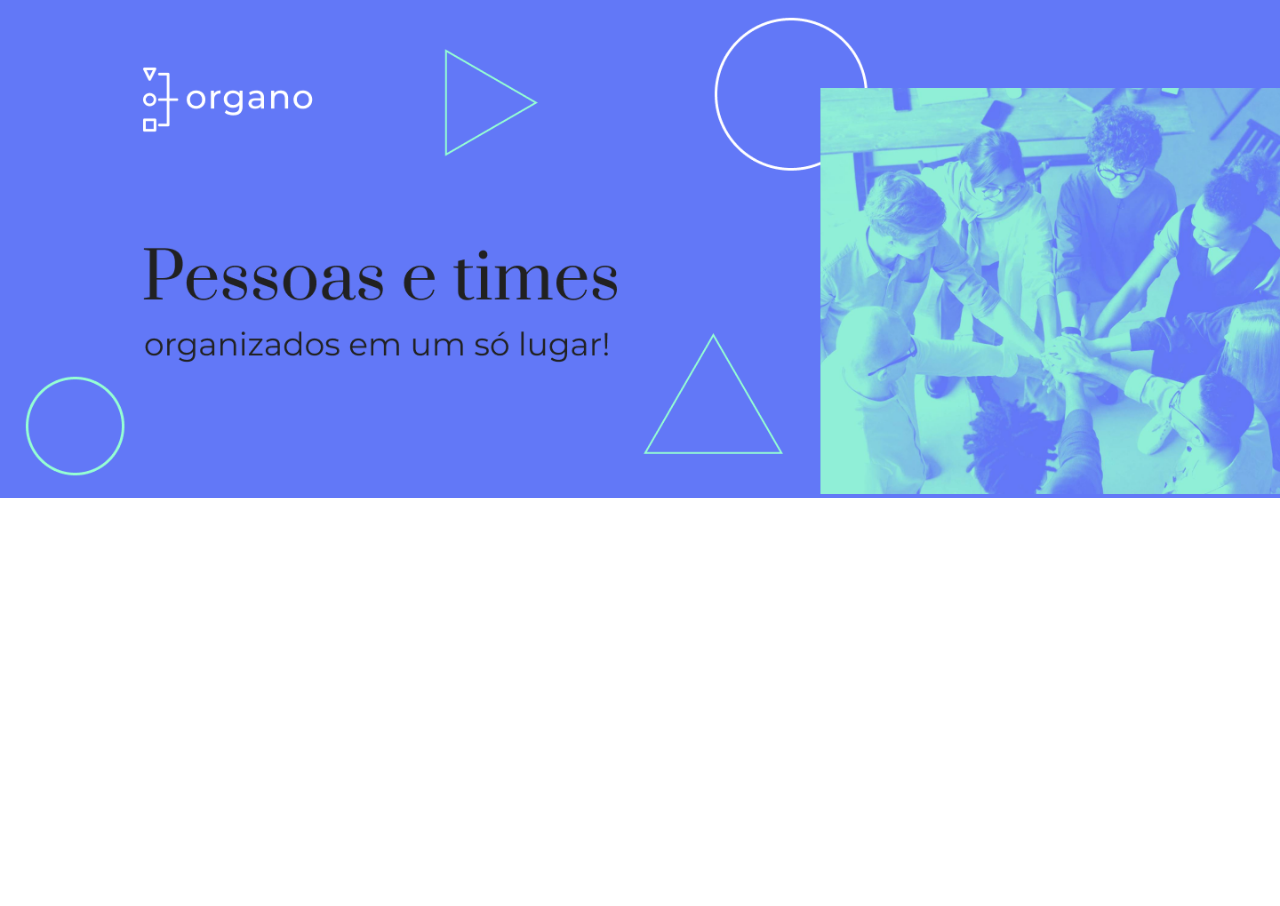
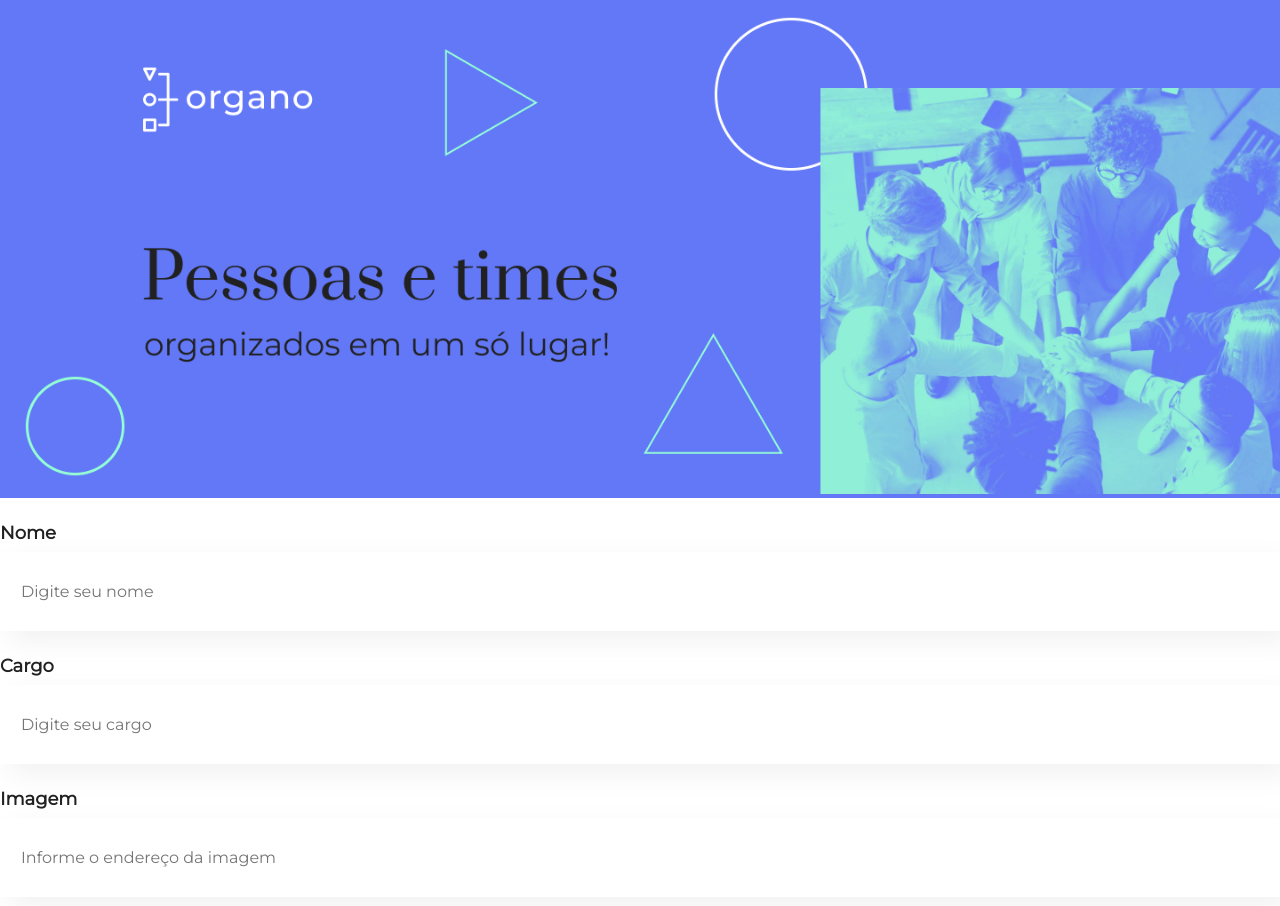
Before and after one commit to jeff-pedro/learn-react-organo, a JavaScript app: page / in a window 1280 px wide. Shown: the top 906 px of the page. Before the commit the page ends 800 px from the top, so only its background shows below. Built offline with nearby package versions, Linux system fonts and the light colour scheme; the HTML template or start-up script is replaced by a standard one.

Commit message:
adicionando o componente CampoTexto

```diff
--- a/src/App.css
+++ b/src/App.css
@@ -1,4 +1,4 @@
-.App {
+/* .App {
   text-align: center;
 }
 
@@ -35,4 +35,4 @@
   to {
     transform: rotate(360deg);
   }
-}
+} */
--- a/src/App.js
+++ b/src/App.js
@@ -1,10 +1,14 @@
 import './App.css';
 import Banner from './componentes/Banner';
+import CampoTexto from './componentes/CampoTexto';
 
 function App() {
   return (
     <div className="App">
         <Banner />
+        <CampoTexto label="Nome" placeholder="Digite seu nome" />
+        <CampoTexto label="Cargo" placeholder="Digite seu cargo" />
+        <CampoTexto label="Imagem" placeholder="Informe o endereço da imagem" />
     </div>
   );
 }
--- a/src/componentes/Banner.js
+++ b/src/componentes/Banner/Banner.js
@@ -1,6 +1,6 @@
 import './Banner.css'
 
-function Banner() {
+export const Banner = () => {
   // JSX
   return (
     <header className="banner">
@@ -8,5 +8,3 @@ function Banner() {
     </header>
   );
 }
-
-export default Banner;
--- /dev/null
+++ b/src/componentes/Banner/index.js
@@ -0,0 +1,3 @@
+import { Banner } from "./Banner";
+
+export default Banner;
--- /dev/null
+++ b/src/componentes/CampoTexto/CampoTexto.css
@@ -0,0 +1,31 @@
+@import url('https://fonts.googleapis.com/css2?family=Montserrat:ital,wght@0,400,600;1,400,600&display=swap');
+
+.campo-texto {
+  margin: 24px 0;
+}
+
+.campo-texto label {
+  display: block;
+  margin-bottom: 8px;
+  font-family: "Montserrat", sans-serif;
+  font-weight: 600;
+  font-size: 18px;
+  color: #212121;
+}
+
+.campo-texto input {
+  /* Box Model */
+  width: 100%;
+  padding: 30px 21px;
+  border: none;
+  box-sizing: border-box;
+
+  /* Tipografia */
+  font-family: "Montserrat", sans-serif;
+  font-weight: 400;
+  font-size: 16px;
+
+  /* Aparência */
+  background-color: #FFF;
+  box-shadow: 10px 10px 30px rgba(0, 0, 0, 0.06); /* deslocamento: x, y, z */
+}
--- /dev/null
+++ b/src/componentes/CampoTexto/index.js
@@ -0,0 +1,13 @@
+import'./CampoTexto.css';
+
+const CampoTexto = (props) => {
+  const { label, placeholder } = props;
+  return (
+    <div className="campo-texto">
+      <label>{label}</label>
+      <input type="text" placeholder={placeholder}></input>
+    </div>
+  );
+}
+
+export default CampoTexto;
```
Also changed, not shown: src/componentes/Form.js (added, +31 -0 lines), src/componentes/Banner/Banner.css (renamed from src/componentes/Banner.css).
